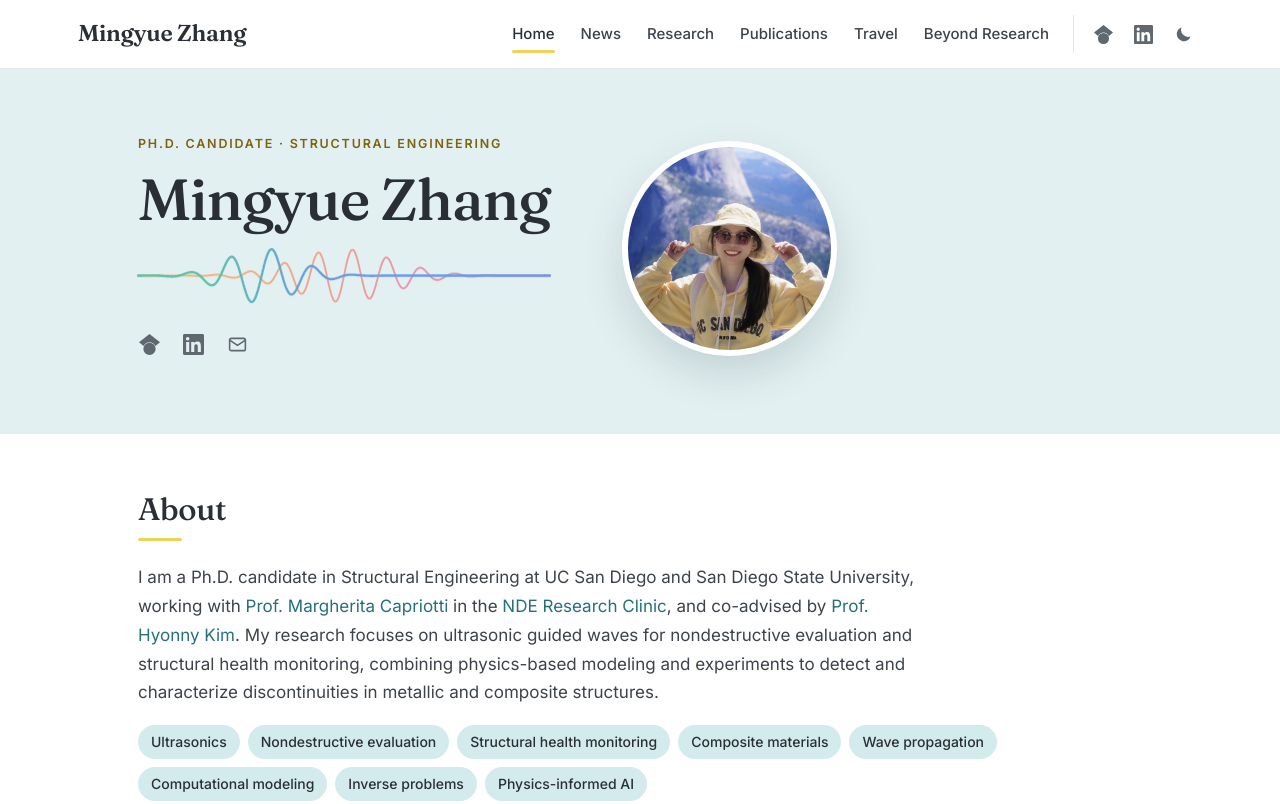
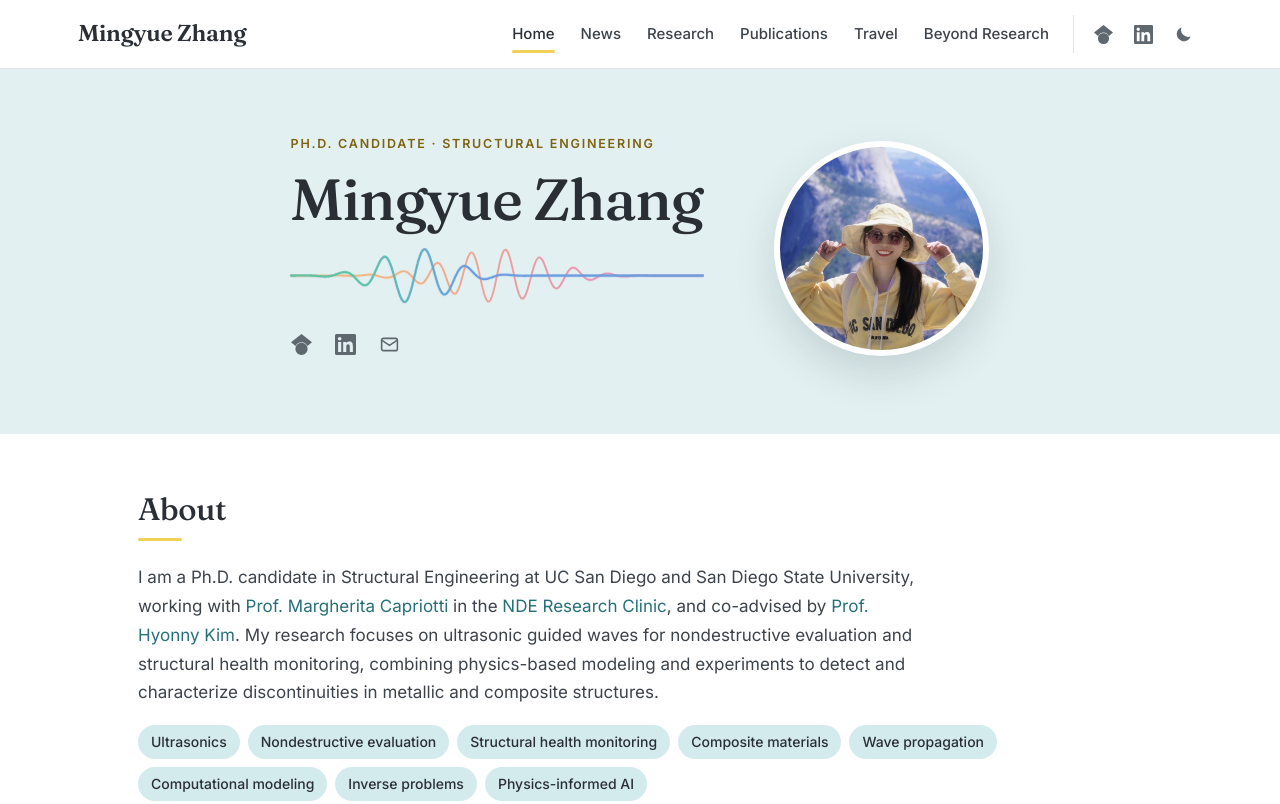
Before and after one commit to mingyue-zhang-research/mingyue-zhang-research.github.io, a plain HTML site: page index.html in a window 1280 px wide. Shown: the top 804 px of the page. Drawn offline with Linux system fonts and the light colour scheme.

Commit message:
Add files via upload

```diff
--- a/assets/css/style.css
+++ b/assets/css/style.css
@@ -193,8 +193,8 @@ strong { font-weight: 600; color: var(--heading); }
 
 /* ---------- Home hero ---------- */
 .hero { background: var(--band); padding: 64px 0 70px; }
-/* Layout A (user pick): name on the left, photo right next to it */
-.hero-grid { display: flex; justify-content: flex-start; align-items: center; gap: 72px; }
+/* Name on the left, photo right next to it, the pair centered in the band (user, 11-19) */
+.hero-grid { display: flex; justify-content: center; align-items: center; gap: 72px; }
 .hero-copy { min-width: 0; }
 .eyebrow {
   font-size: 12.5px; font-weight: 600; letter-spacing: 1.8px; text-transform: uppercase;
```
